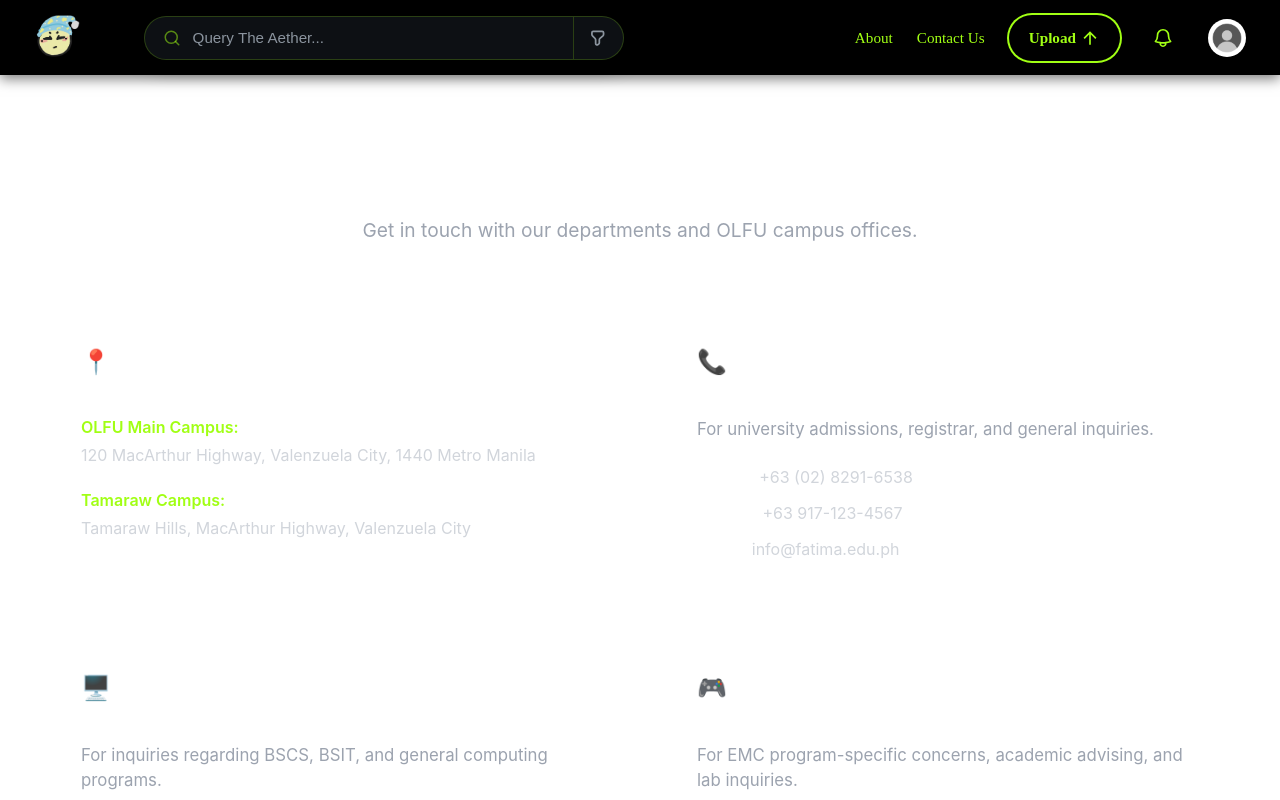
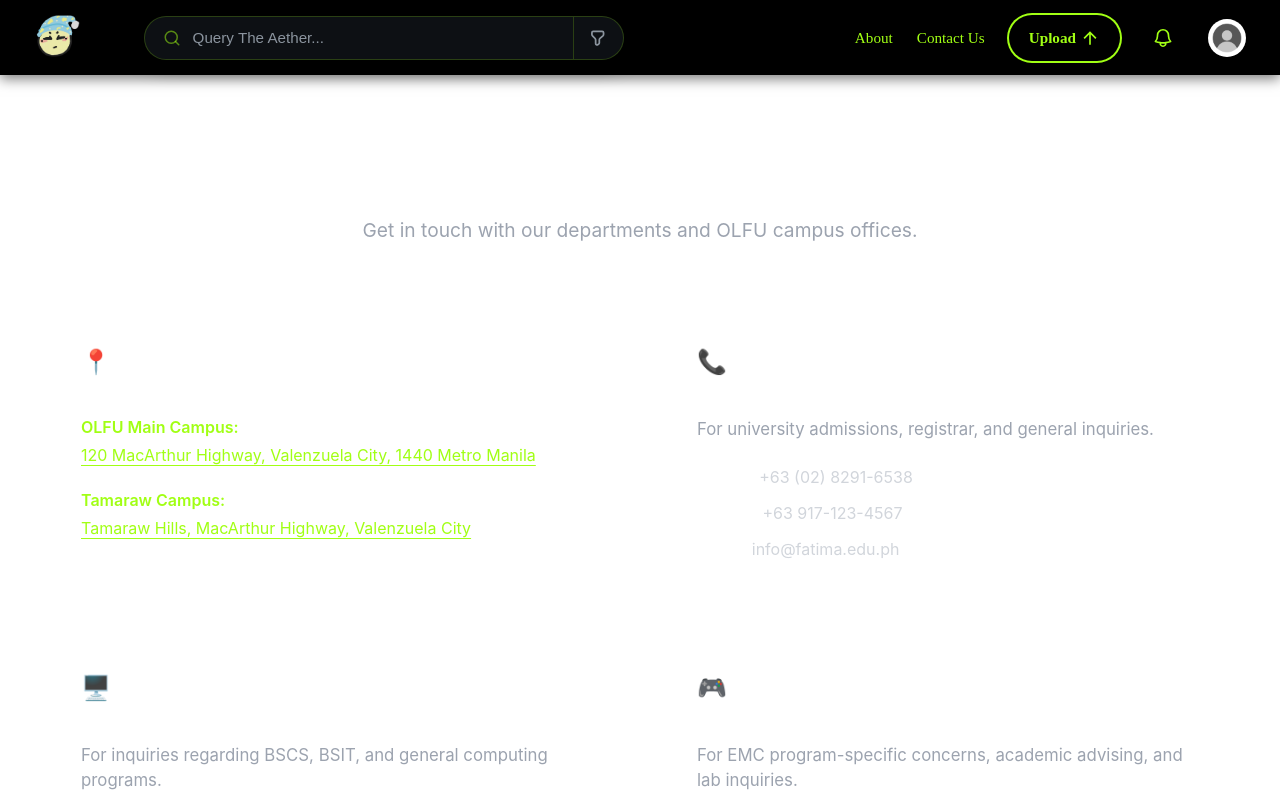
Before and after one commit to bnoxius-cell/software-engineering, a React (Vite) app in the folder client/: page /contact in a window 1280 px wide. Shown: the top 800 px of the page. Built offline with nearby package versions, Linux system fonts and the light colour scheme; no server answers; the HTML template or start-up script is replaced by a standard one.

Commit message:
polished contact and about

```diff
--- a/client/src/pages/About/About.jsx
+++ b/client/src/pages/About/About.jsx
@@ -2,37 +2,6 @@
 import styles from './About.module.css';
 
 const About = () => {
-  const developers = [
-    {
-      name: 'Tony Kishore',
-      role: 'Frontend & Design',
-      img: '/assets/images/tony_img.jpg',
-      alt: 'Tony Kishore - Frontend & Design',
-    },
-    {
-      name: 'Adrian Reniva',
-      role: 'Backend & Database',
-      img: '/assets/images/adrian_img.jpg',
-      alt: 'Adrian Reniva - Backend & Database',
-    },
-    {
-      name: 'Patrick Ronda',
-      role: 'Project Manager & Testing',
-      img: '/assets/images/ronda_img.jpg',
-      alt: 'Patrick Ronda - Project Manager & Testing',
-    },
-    {
-      name: 'John Carlo Lunaria',
-      role: 'Testing & Maintenance',
-      img: '/assets/images/lunaria_img.png',
-      alt: 'John Carlo Lunaria - Testing & Maintenance',
-    },
-  ];
-
-  const handleImageError = (e) => {
-    e.target.src = '/assets/images/placeholder-avatar.png';
-  };
-
   return (
     <div className={styles.aboutWrapper}>
       <div className={styles.container}>
@@ -72,25 +41,6 @@
             </p>
           </div>
         </section>
-
-        <section className={styles.teamSection}>
-          <h2>Meet the Developers</h2>
-          <div className={styles.teamGrid}>
-            {developers.map((dev) => (
-              <div key={dev.name} className={styles.teamCard}>
-                <img
-                  src={dev.img}
-                  alt={dev.alt}
-                  onError={handleImageError}
-                  loading="lazy"
-                  className={styles.avatar}
-                />
-                <h3>{dev.name}</h3>
-                <p>{dev.role}</p>
-              </div>
-            ))}
-          </div>
-        </section>
       </div>
     </div>
   );
--- a/client/src/pages/About/About.module.css
+++ b/client/src/pages/About/About.module.css
@@ -133,6 +133,27 @@
   font-weight: 500;
 }
 
+/* Social Links */
+.socialLinks {
+  display: flex;
+  justify-content: center;
+  gap: 1rem;
+  margin-top: 1.2rem;
+}
+
+.socialIcon {
+  color: #9ca3af;
+  transition: color 0.2s ease, transform 0.2s ease;
+  display: flex;
+  align-items: center;
+  justify-content: center;
+}
+
+.socialIcon:hover {
+  color: #a1ff14;
+  transform: translateY(-2px);
+}
+
 /* Mobile Responsiveness */
 @media (max-width: 1024px) {
   .infoSection { grid-template-columns: repeat(2, 1fr); }
--- a/client/src/pages/Contact/Contact.jsx
+++ b/client/src/pages/Contact/Contact.jsx
@@ -19,11 +19,29 @@
             <div className={styles.contactInfo}>
               <div className={styles.locationBlock}>
                 <strong>OLFU Main Campus:</strong>
-                <p>120 MacArthur Highway, Valenzuela City, 1440 Metro Manila</p>
+                <p>
+                  <a
+                    href="https://www.google.com/maps/search/?api=1&query=120+MacArthur+Highway,+Valenzuela+City,+1440+Metro+Manila"
+                    target="_blank"
+                    rel="noopener noreferrer"
+                    style={{ color: '#a1ff14', textDecoration: 'underline', textUnderlineOffset: '4px' }}
+                  >
+                    120 MacArthur Highway, Valenzuela City, 1440 Metro Manila
+                  </a>
+                </p>
               </div>
               <div className={styles.locationBlock}>
                 <strong>Tamaraw Campus:</strong>
-                <p>Tamaraw Hills, MacArthur Highway, Valenzuela City</p>
+                <p>
+                  <a
+                    href="https://www.google.com/maps/search/?api=1&query=Tamaraw+Hills,+MacArthur+Highway,+Valenzuela+City"
+                    target="_blank"
+                    rel="noopener noreferrer"
+                    style={{ color: '#a1ff14', textDecoration: 'underline', textUnderlineOffset: '4px' }}
+                  >
+                    Tamaraw Hills, MacArthur Highway, Valenzuela City
+                  </a>
+                </p>
               </div>
             </div>
           </div>
```
